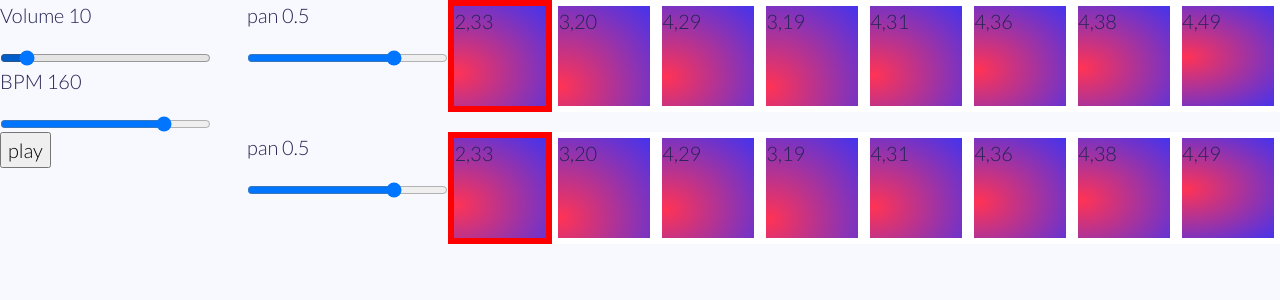
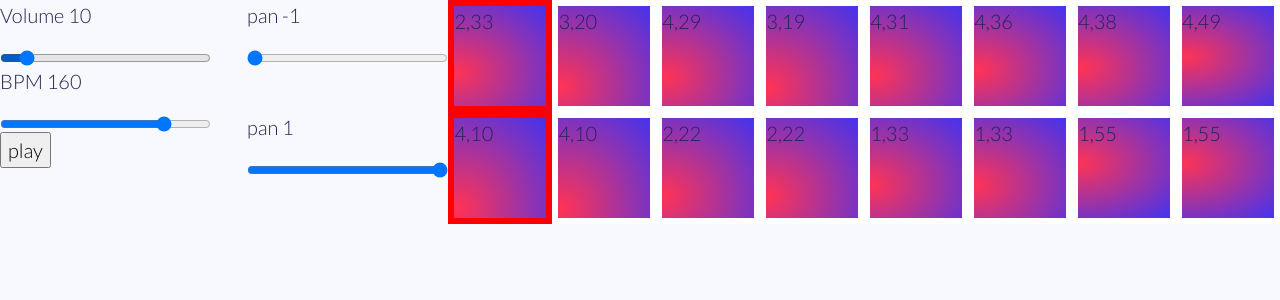
Before and after one commit to jordan52/tracker, a React (Create React App) app: page / in a window 1280 px wide. Shown: the top 300 px of the page. Built offline with nearby package versions, Linux system fonts and the light colour scheme.

Commit message:
multiple oscillators true tracks plus pan per track

```diff
--- a/src/App.js
+++ b/src/App.js
@@ -19,19 +19,20 @@ const useToggle = (initialState) => {
 }
 
 function App() {
-
+  const tracks = 2;
   let timer = useRef(null);
   const [beats, setBeats] = useState(8);
   const [level, setLevel] = useState(10);
-  const [pan, setPan] = useState(0.5);
+  const [pan, setPan] = useState([-1,1]);
   const [tick, setTick] = useState(0);
   const [isPlaying, toggleIsPlaying] = useToggle(false);
   const [bpm, setBpm] = useState(160);
   const [oscillator, setOscillator] = useState();
   const [gainNode, setGainNode] = useState();
   const [panNode, setPanNode] = useState();
-  const [beatLevels, setBeatLevels] = useState([0.33, 0.2, 0.29, 0.19, 0.31, 0.36, 0.38, 0.49]);
-  const [beatFreqs, setBeatFreqs] = useState([220, 250, 360, 330, 440, 410, 370, 370]);
+  const [oscillators, setOscillators] = useState([]);
+  const [beatLevels, setBeatLevels] = useState([[0.33, 0.2, 0.29, 0.19, 0.31, 0.36, 0.38, 0.49],[0.10, 0.10, 0.22, 0.22, 0.33, 0.33, 0.55, 0.55]]);
+  const [beatFreqs, setBeatFreqs] = useState([[220, 250, 360, 330, 440, 410, 370, 370],[440, 440, 220, 220, 110, 110, 70, 70]]);
 
   const volume = (event) => {
     Audio.masterGainNode.gain.setValueAtTime(parseInt(event.target.value)/100, Audio.context.currentTime)
@@ -45,18 +46,21 @@ function App() {
       play();
     }
   };
-  const changePan = (event) => {
+  const changePan = (event, track) => {
+    console.log(`changing pan for track ${track}`)
     panNode.pan.value = event.target.value;
-    setPan(event.target.value );
+    const p = [...pan];
+    p[track] = event.target.value;
+    setPan(p );
   }
-  const updateBeat = (tick, volume, frequency) => {
+  const updateBeat = (tick, track, volume, frequency) => {
     console.log(`updatingbeat ${tick}, ${volume}, ${frequency} `)
     let newLevels = [...beatLevels];
-    newLevels[tick] = volume;
+    newLevels[track][tick] = volume;
     setBeatLevels(newLevels);
 
     let newFreqs = [...beatFreqs];
-    newFreqs[tick] = frequency;
+    newFreqs[track][tick] = frequency;
     setBeatFreqs(newFreqs);
   };
 
@@ -81,10 +85,10 @@ function App() {
   const initializeMasterGain = () => {
     Audio.masterGainNode.connect(Audio.context.destination)
     Audio.masterGainNode.gain.setValueAtTime(level/100, Audio.context.currentTime)
-
-
+    var o = []
+    for(let i = 0; i < tracks;i++){
       const panNode = Audio.context.createStereoPanner();
-    panNode.pan.value = pan;
+      panNode.pan.value = pan[i];
       panNode.connect(Audio.masterGainNode);
 
       const oscillatorGainNode = Audio.context.createGain()
@@ -101,6 +105,15 @@ function App() {
       setOscillator(oscillatorNode);
       setGainNode(oscillatorGainNode);
       setPanNode(panNode);
+      const nodeStruct = {
+        oscillatorNode,
+        panNode,
+        oscillatorGainNode
+      }
+      o[i] = nodeStruct
+
+    }
+    setOscillators([...oscillators, ...o]);
   }
 
   useEffect(initializeMasterGain, [])
@@ -108,8 +121,10 @@ function App() {
   // play tones
   useEffect(() => {
     if(oscillator && gainNode) {
-      oscillator.frequency.setValueAtTime(beatFreqs[tick], Audio.context.currentTime);
-      gainNode.gain.setTargetAtTime(beatLevels[tick], Audio.context.currentTime, 0.01);
+      for(var i = 0; i<tracks;i++) {
+        oscillators[i].oscillatorNode.frequency.setValueAtTime(beatFreqs[i][tick], Audio.context.currentTime);
+        oscillators[i].oscillatorGainNode.gain.setTargetAtTime(beatLevels[i][tick], Audio.context.currentTime, 0.01);
+      }
     }
   },[tick])
 
@@ -140,7 +155,7 @@ function App() {
 
           <button onClick={()=>playpause()}>{isPlaying ? 'pause' : ' play  '}</button>
         </div>
-        <Grid beats={beats} tick={tick} beatLevels={beatLevels} beatFreqs={beatFreqs} updateBeat={updateBeat} pan={pan} changePan={changePan}/>
+        <Grid tracks={tracks} beats={beats} tick={tick} beatLevels={beatLevels} beatFreqs={beatFreqs} updateBeat={updateBeat} pan={pan} changePan={changePan}/>
       </div>
     </div>
   );
--- a/src/components/BeatDial.js
+++ b/src/components/BeatDial.js
@@ -11,7 +11,7 @@ const BeatDial = (props) => {
   const [style, setStyle] = useState(`radial-gradient(farthest-corner at ${xVal}px ${height-yVal}px,#f35 0%, #43e 100%)`)
   const updateVals = (e) => {
     e.preventDefault();
-    props.updateBeat(props.i, xVal/100, 1000 * (yVal / 100));
+    props.updateBeat(props.i, props.track, xVal/100, 1000 * (yVal / 100));
   }
   const startDrag = (e) => {
     e.preventDefault();
--- a/src/components/Grid.js
+++ b/src/components/Grid.js
@@ -1,14 +1,17 @@
 import React, { useState } from 'react';
 import Track from './Track';
+import BeatDial from "./BeatDial";
 const Grid = (props) => {
+  var tracks = [];
+  for (var i = 0; i < props.tracks; i++) {
+    tracks.push(<Track track={i} {...props}/>);
+  }
   return (
     <div className="stacktrack">
       <div>
-        <Track {...props}/>
+        {tracks}
       </div>
-      <div>
-        <Track {...props}/>
-      </div>
+
     </div>
   )
 }
--- a/src/components/Track.js
+++ b/src/components/Track.js
@@ -4,13 +4,13 @@ import Slider from "./Slider";
 const Track = (props) => {
   var items = [];
   for (var i = 0; i < props.beats; i++) {
-    items.push(<BeatDial i={i} level={props.beatLevels[i]} freq={props.beatFreqs[i]}{...props}/>);
+    items.push(<BeatDial i={i} level={props.beatLevels[props.track][i]} freq={props.beatFreqs[props.track][i]}{...props}/>);
   }
   return (
     <div className="track">
       <Slider
-        onChange={props.changePan}
-        value={props.pan}
+        onChange={(e)=>props.changePan(e, props.track)}
+        value={props.pan[props.track]}
         id="panit"
         name="panit"
         label="pan"
```
Lines whose indentation alone changed are shown as unchanged.
